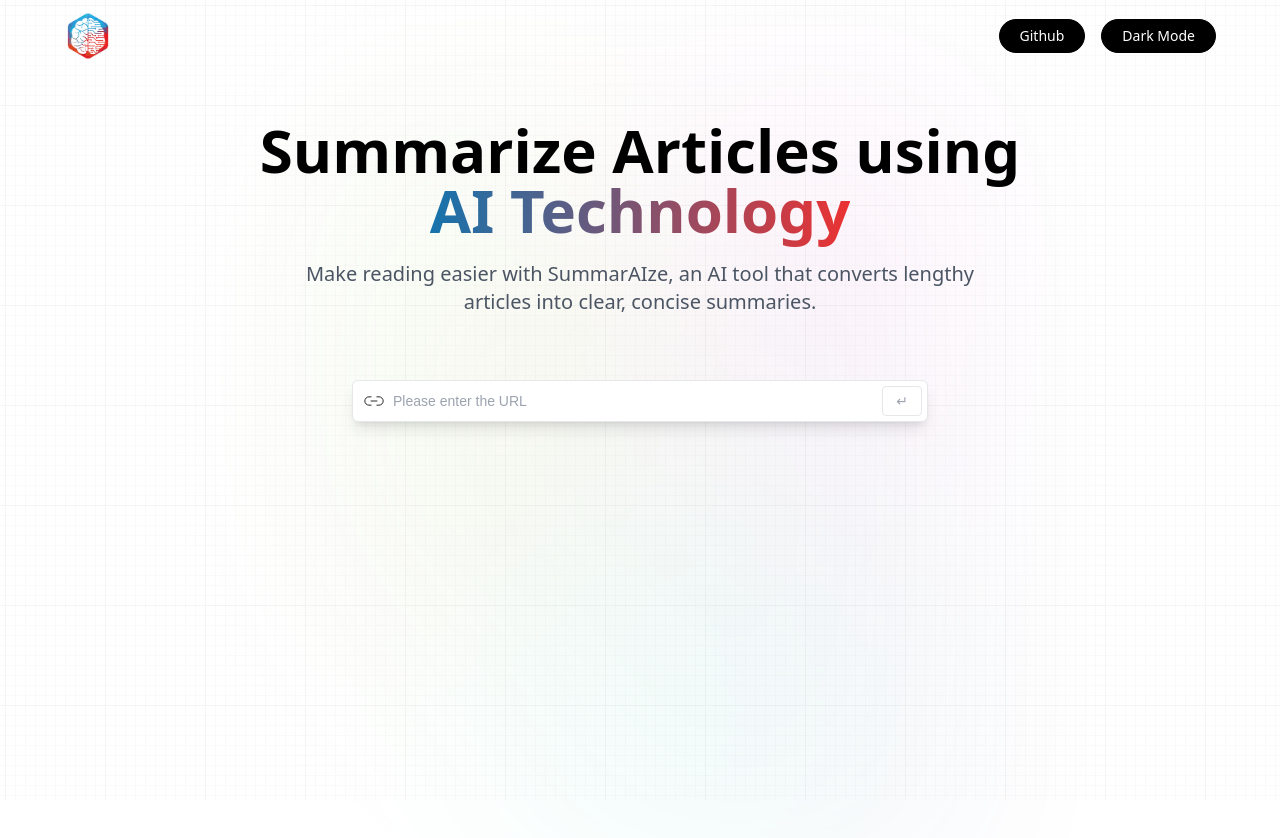
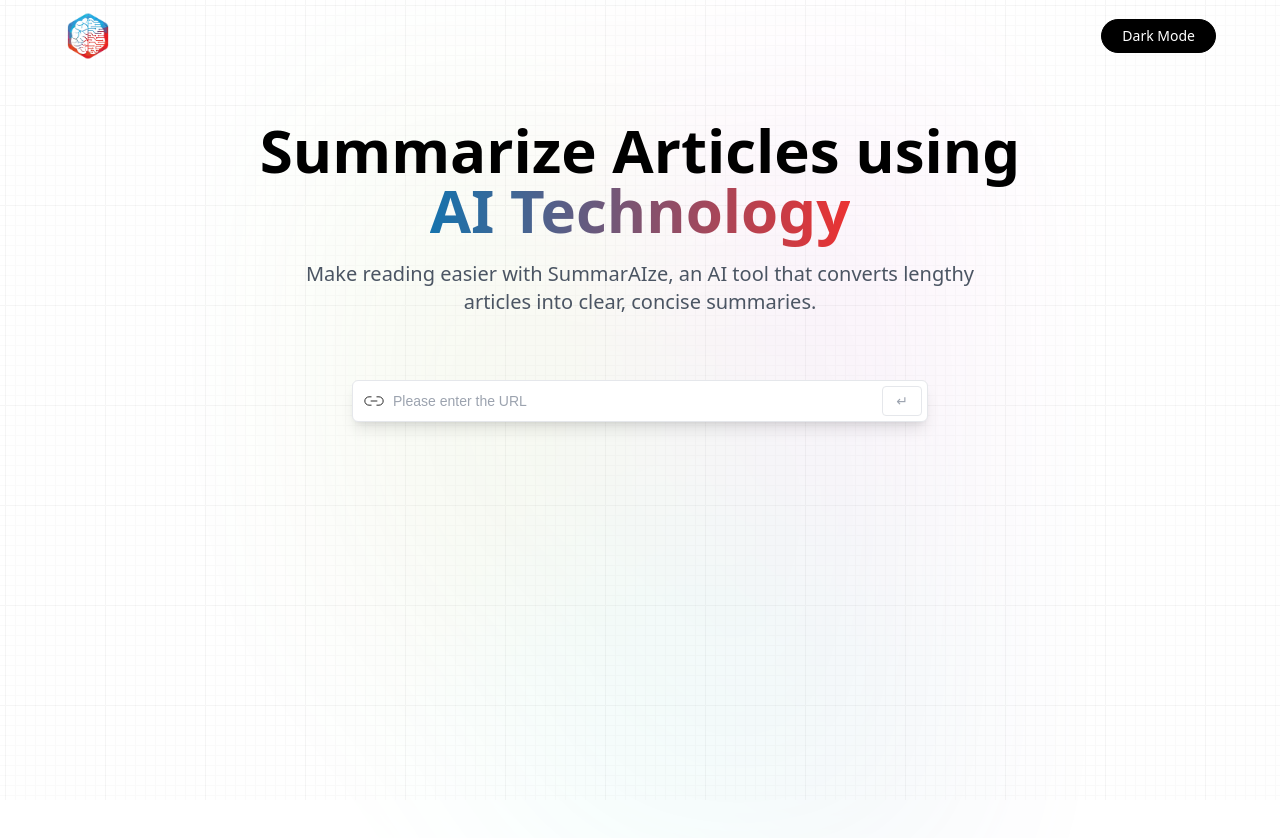
Before and after one commit to RawabyRahal/SummarAIze, a React (Vite) app: page / in a window 1280 px wide. Shown: the top 838 px of the page. Built offline with nearby package versions, Linux system fonts and the light colour scheme; a web font is replaced by a local one.

Commit message:
updated dark/light theme feature

```diff
--- a/src/App.css
+++ b/src/App.css
@@ -3,9 +3,9 @@
 @tailwind utilities;
 
 
-.main {
-  width: 100vw;
-  min-height: 100vh;
+body.dark-theme .main {
+  /* width: 100vw; */
+  /* min-height: 100vh; */
   position: fixed;
   display: flex;
   justify-content: center;
@@ -13,7 +13,24 @@
   pointer-events: none;
   content: "";
   background-image: url("/src/assets/grid.svg");
-  z-index: 1;
+  z-index: 10;
+  position: absolute;
+  width: 100%;
+  height: 100%;
+  top: 0;
+  opacity: 0.4;
+  /* filter: invert(1); */
+}
+
+body.light-theme .main{
+  position: fixed;
+  display: flex;
+  justify-content: center;
+  padding: 120px 24px 160px 24px;
+  pointer-events: none;
+  content: "";
+  background-image: url("/src/assets/grid.svg");
+  z-index: 10;
   position: absolute;
   width: 100%;
   height: 100%;
@@ -21,7 +38,6 @@
   opacity: 0.4;
   filter: invert(1);
 }
-
 /* .main:before {
   background: radial-gradient(circle, rgba(2, 0, 36, 0) 0, #fafafa 100%);
   position: absolute;
--- a/src/components/Hero.jsx
+++ b/src/components/Hero.jsx
@@ -9,7 +9,7 @@
       <nav className="flex justify-between items-center w-full mb-10 pt-3">
         <img src={brain} alt="sumz_logo" className="w-12 object-contain" />
         <div>
-          <button
+          {/* <button
             type="button"
             onClick={() =>
               window.open("https://github.com/RawabyRahal/SummarAIze", "_blank")
@@ -17,7 +17,7 @@
             className="black_btn"
           >
             Github
-          </button>
+          </button> */}
           <button
             type="button"
             onClick={toggleTheme}
```
